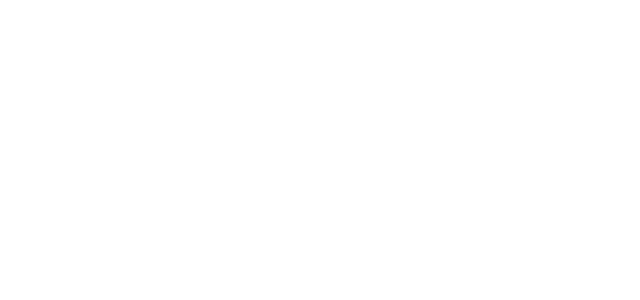
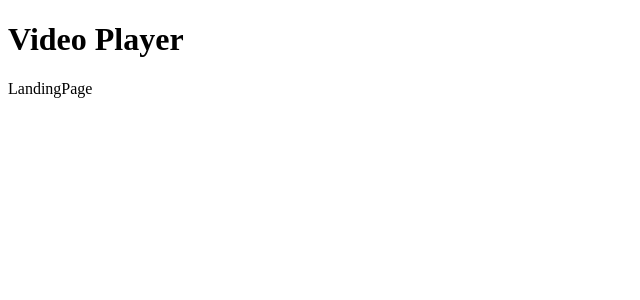
Before and after one commit to Muhammed-Anees-P/Media-Player, a React (Create React App) app: page / in a window 1280 px wide. Shown: the top 300 px of the page, without its empty margins (0-640 px from the left). Built offline with nearby package versions, Linux system fonts and the light colour scheme.

Commit message:
import react router and setup

```diff
--- a/package.json
+++ b/package.json
@@ -6,6 +6,7 @@
     "cra-template": "1.2.0",
     "react": "^18.3.1",
     "react-dom": "^18.3.1",
+    "react-router-dom": "^7.1.0",
     "react-scripts": "5.0.1"
   },
   "scripts": {
--- a/src/App.js
+++ b/src/App.js
@@ -1,10 +1,21 @@
-
-import './App.css';
+import { Route, Routes } from "react-router-dom";
+import "./App.css";
+import HomePage from "./pages/HomePage";
+import LandingPage from "./pages/LandingPage";
+import WatchHistory from "./pages/WatchHistory";
 
 function App() {
   return (
     <div className="App">
+      <h1>Video Player</h1>
+      <Routes>
+        <Route path={"/"} element={<LandingPage />} />
+        <Route path={"/home"} element={ <HomePage />} />
+        <Route path={"/watch-history"} element={ <WatchHistory />} />
 
+
+
+      </Routes>
     </div>
   );
 }
--- a/src/index.js
+++ b/src/index.js
@@ -1,12 +1,14 @@
-import React from 'react';
-import ReactDOM from 'react-dom/client';
-import './index.css';
-import App from './App';
+import React from "react";
+import ReactDOM from "react-dom/client";
+import "./index.css";
+import App from "./App";
+import { BrowserRouter } from "react-router-dom";
 
-
-const root = ReactDOM.createRoot(document.getElementById('root'));
+const root = ReactDOM.createRoot(document.getElementById("root"));
 root.render(
   <React.StrictMode>
-    <App />
+    <BrowserRouter>
+      <App />
+    </BrowserRouter>
   </React.StrictMode>
 );
```
Also changed, not shown: 1 other file (tests, documents, lock files or other folders).
